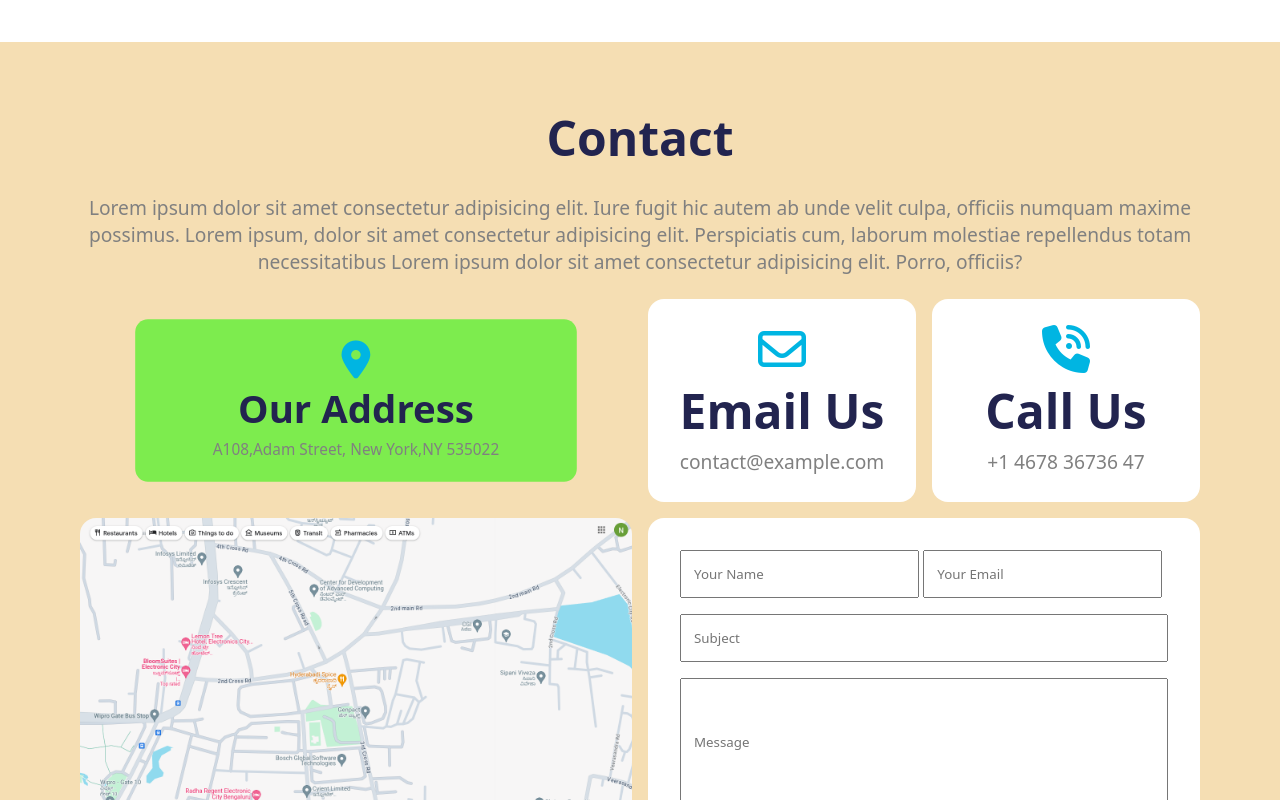
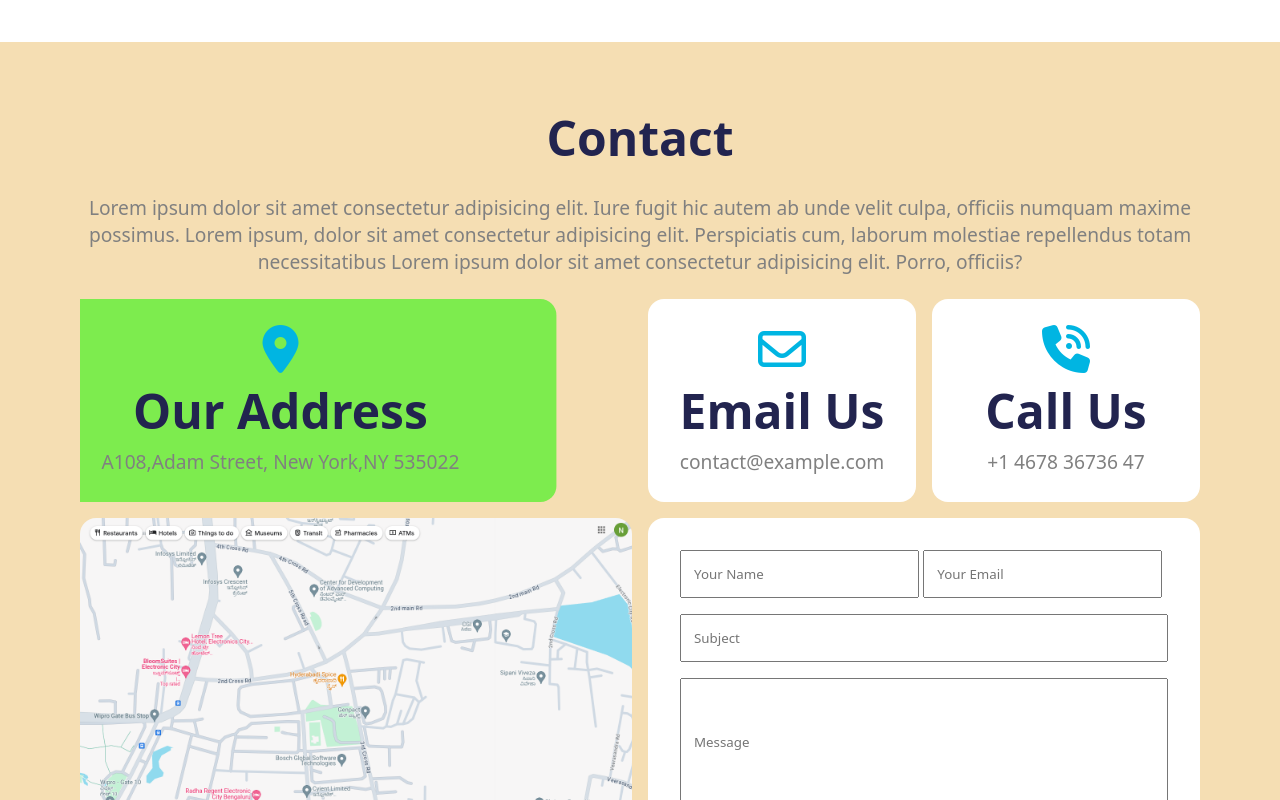
Before and after one commit to NareshBiradar1/Web-Dev-Hackathon, a plain HTML site: page index.html in a window 1280 px wide. In both pictures the pointer is over the element 356 px from the left and 6332 px from the top of the page. Shown: the part 5932-6732 px from the top of the page. Drawn offline with Linux system fonts and the light colour scheme.

Commit message:
contact form translatex

```diff
--- a/style.css
+++ b/style.css
@@ -479,7 +479,7 @@ main>section{
     transition: transform 0.2s ease;
 }
 .contact-1-grid .grid-item:hover{
-    transform: scale(0.8);
+    transform: translateX(-2cm);
     background-color: rgba(96, 240, 53,0.8);
 }
 .contact-1-grid .row-2-1{
```
